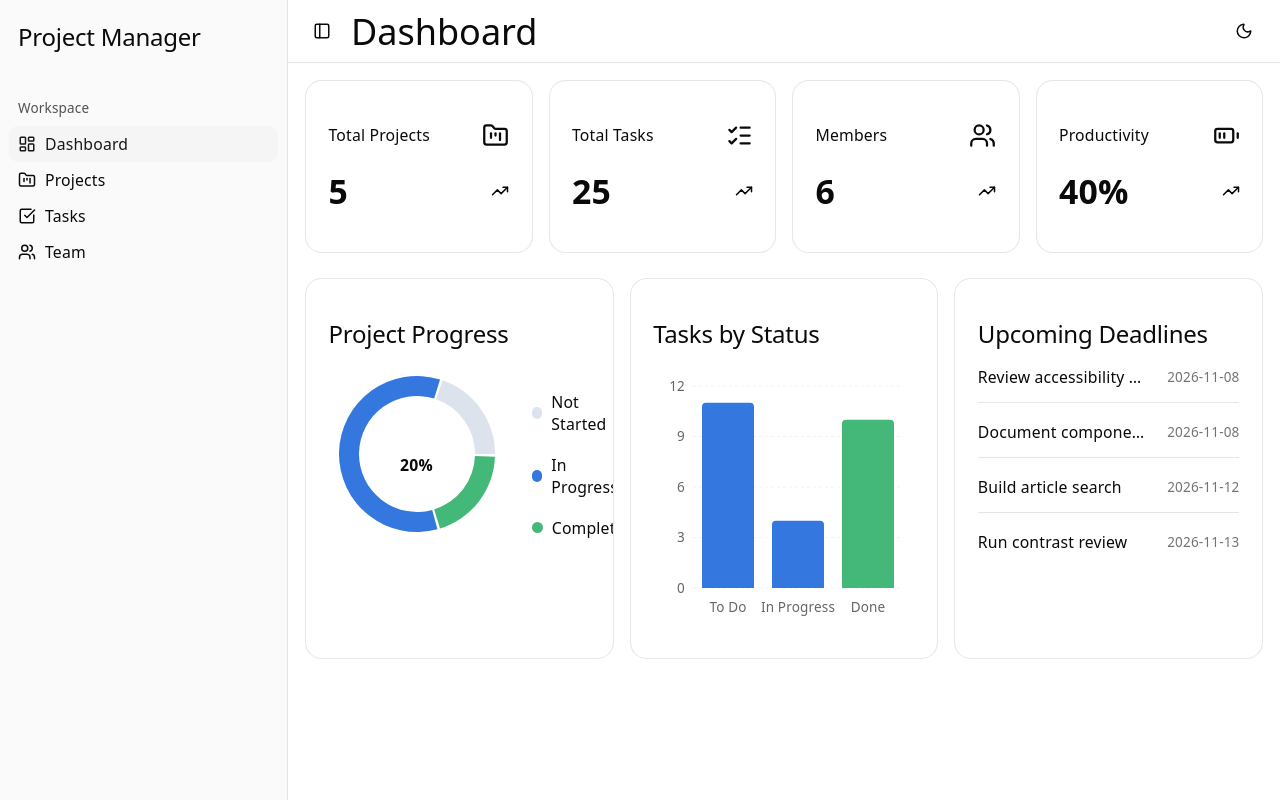
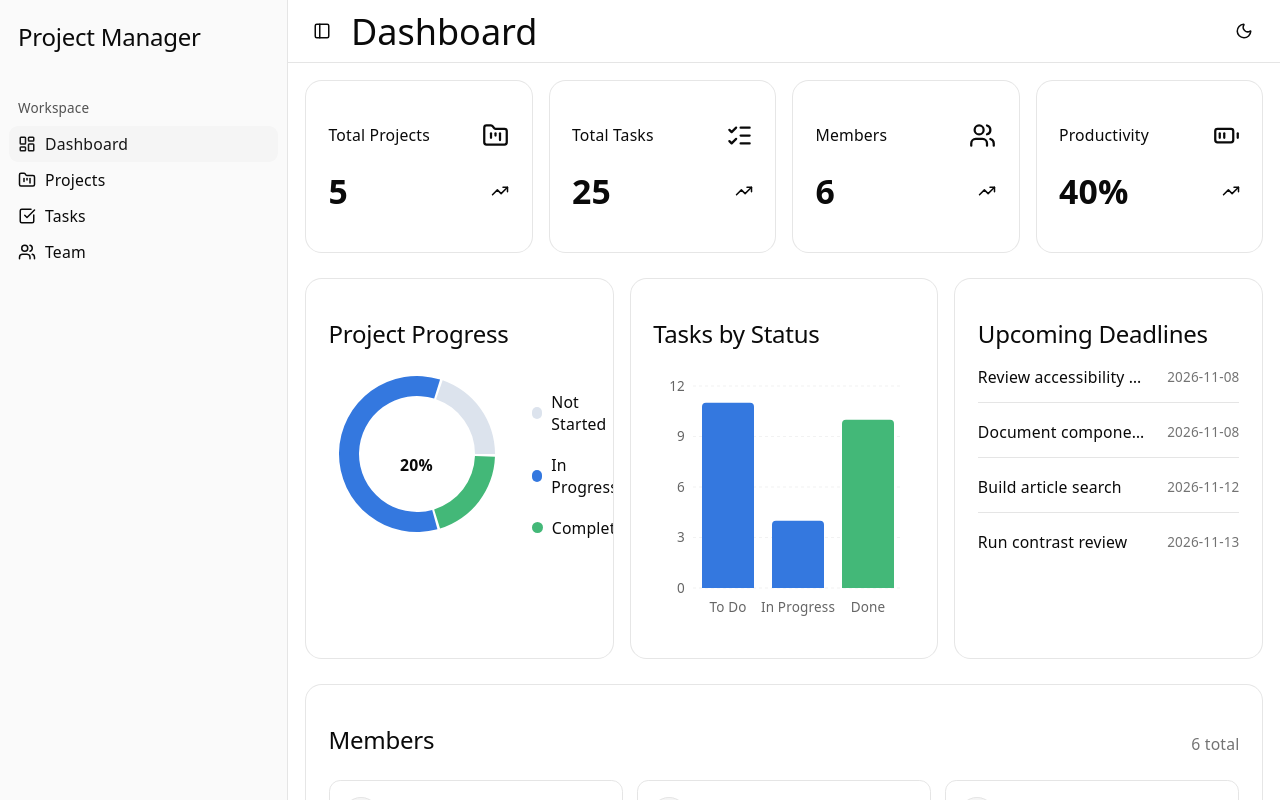
Before and after one commit to portg1/Project-Managemen, a React (Vite) app: page / in a window 1280 px wide. Built offline with nearby package versions, Linux system fonts and the light colour scheme.

Commit message:
feat: add dashboard member list

```diff
--- a/src/pages/DashboardPage.jsx
+++ b/src/pages/DashboardPage.jsx
@@ -20,6 +20,7 @@ import {
 import { useMemo } from "react"
 import { Card, CardContent } from "@/components/ui/card"
 import { ChartContainer } from "@/components/ui/chart"
+import { Avatar, AvatarFallback } from "@/components/ui/avatar"
 import { calculateDashboardStats } from "@/services/dashboardService"
 import { useProjectStore } from "@/store/projectStore"
 
@@ -268,6 +269,36 @@ export default function DashboardPage() {
           </CardContent>
         </Card>
       </div>
+
+      <Card>
+        <CardContent className="p-5">
+          <div className="flex items-center justify-between">
+            <h2 className="text-base font-semibold">Members</h2>
+            <span className="text-sm text-muted-foreground">
+              {members.length} total
+            </span>
+          </div>
+
+          <div className="mt-4 grid gap-3 sm:grid-cols-2 lg:grid-cols-3">
+            {members.map((member) => (
+              <div
+                key={member.id}
+                className="flex items-center gap-3 rounded-lg border p-3"
+              >
+                <Avatar>
+                  <AvatarFallback>{member.avatar}</AvatarFallback>
+                </Avatar>
+                <div className="min-w-0">
+                  <p className="truncate text-sm font-medium">{member.name}</p>
+                  <p className="truncate text-xs text-muted-foreground">
+                    {member.jobTitle}
+                  </p>
+                </div>
+              </div>
+            ))}
+          </div>
+        </CardContent>
+      </Card>
     </section>
 
 
```
